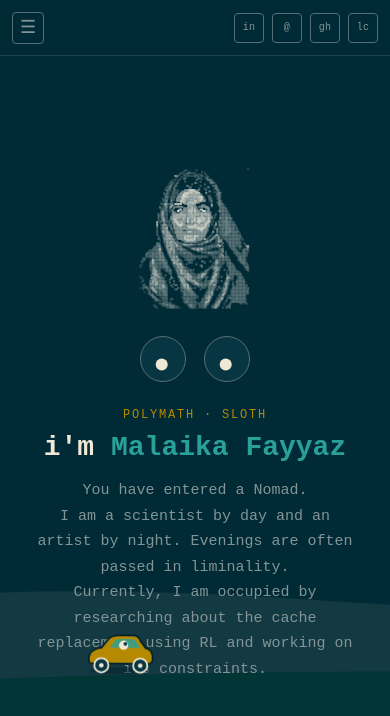
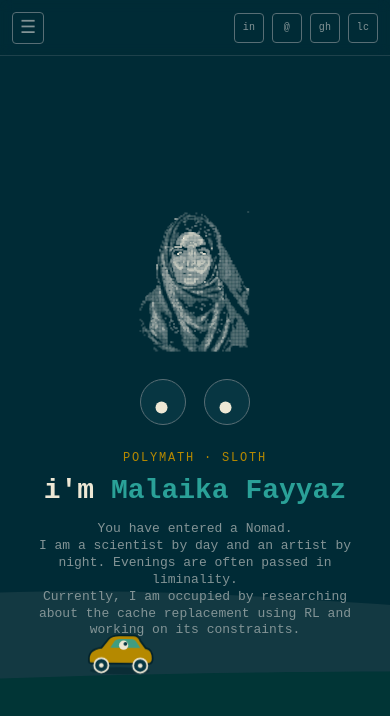
Before and after one commit to MalaikaFayyaz/portfolio, a React (Vite) app: page / in a window 390 px wide. Shown: the top 716 px of the page. Built offline with nearby package versions, Linux system fonts and the light colour scheme.

Commit message:
pf-desc line height and font size changed for mobile mode

```diff
--- a/src/styles.css
+++ b/src/styles.css
@@ -308,6 +308,15 @@ p.pf-desc {
   line-height: 1.7;
   color: var(--body);
   margin: 0 0 22px;
+}
+
+@media (max-width: 700px) {
+  p.pf-desc {
+    font-size: 13px;
+    line-height: 1.3;
+    color: var(--body);
+    margin: 0 0 22px;
+  }
 }
 
 .pf-cta {
```
